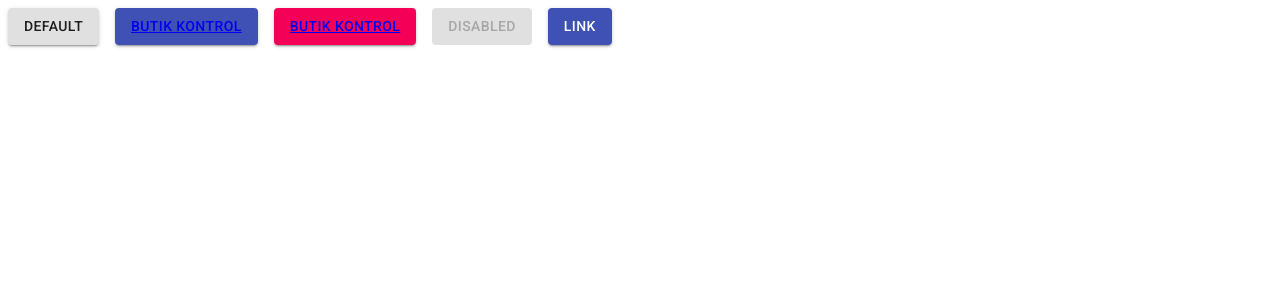
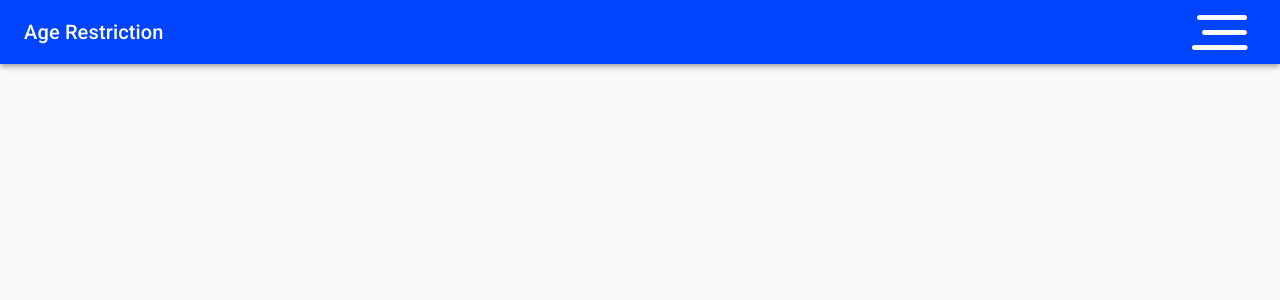
Before and after one commit to emely-webit/age-restriction, a React (Create React App) app: page /#/ in a window 1280 px wide. Shown: the top 300 px of the page. Built offline with nearby package versions, Linux system fonts and the light colour scheme.

Commit message:
Two projects put together, added header and menu

```diff
--- a/src/App.js
+++ b/src/App.js
@@ -1,20 +1,34 @@
 import React from 'react';
-import Frontpage from './components/Frontpage/Frontpage';
 import { HashRouter, Route } from 'react-router-dom';
-import Header from './components/Header/Header';
+import { createMuiTheme, ThemeProvider } from '@material-ui/core/styles';
+import CssBaseline from '@material-ui/core/CssBaseline';
+import Header from './components/Header/Header'
+
+const theme = createMuiTheme({
+  palette: {
+    primary: {
+      main: '#ff4400'
+    },
+    secondary: {
+      main: '#0044ff'
+    }
+  },
+})
 
 function App() {
   return (
-    <HashRouter>
-
-      <div className="App">
-        <Route exact path="/" component={Frontpage} />
-        <Route exact path="/butik" component={Header} />
-        <Route exact path="/diskotek-over-16" component={Frontpage} />
-        <Route exact path="/diskotek-over-18" component={Frontpage} />
-      </div>
-
-    </HashRouter>
+    <ThemeProvider theme={theme}>
+      <CssBaseline />
+      <HashRouter>
+        <Header />
+        <div className="App">
+          <Route exact path="/" />
+          <Route exact path="/butik" />
+          <Route exact path="/diskotek-over-16" />
+          <Route exact path="/diskotek-over-18" />
+        </div>
+      </HashRouter>
+    </ThemeProvider>
   );
 }
 
--- a/src/components/Header/Header.js
+++ b/src/components/Header/Header.js
@@ -1,13 +1,31 @@
-import React from 'react'
-import { Link } from 'react-router-dom'
+import React from 'react';
+import {makeStyles, AppBar, Toolbar, Typography, Button} from '@material-ui/core'
+import {ReactComponent as MenuIcon} from '../Icons/MenuIcon.svg';
 
-function Header() {
+const useStyles = makeStyles((theme) => ({
+    root: {
+        flexGrow: 1,
+    },
+    title: {
+        flexGrow: 1,
+    },
+}));
+
+export default function Header() {
+    const classes = useStyles();
+
     return (
-        <div>
-            Du er i headeren nu
-            <Link to="/">Tilbage til forsiden</Link>
+        <div className={classes.root}>
+            <AppBar position="static" color="secondary">
+                <Toolbar>
+                    <Typography variant="h6" className={classes.title}>
+                        Age Restriction
+                        </Typography>
+                    <Button edge="end" color="inherit" aria-label="menu" disableRipple>
+                        <MenuIcon />
+                    </Button>
+                </Toolbar>
+            </AppBar>
         </div>
-    )
+    );
 }
-
-export default Header
```
Also changed, not shown: src/components/Icons/MenuIcon.svg (added).
